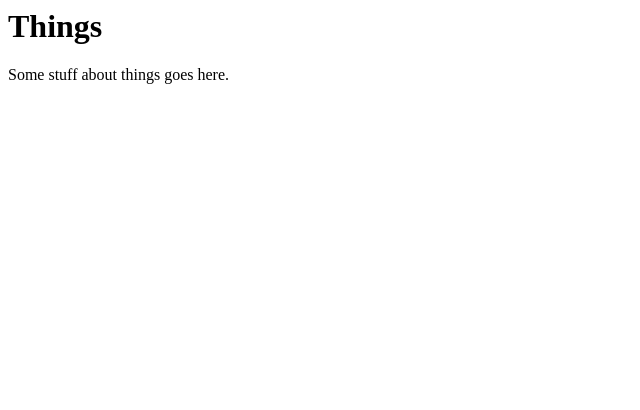
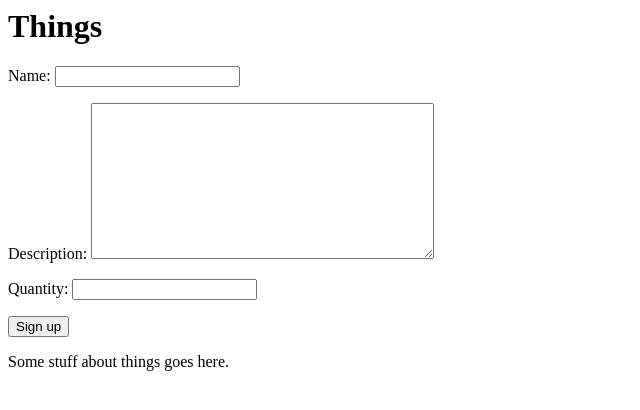
Before and after one commit to KCL-SEG/things-2-zitronee, a Django app: template things/templates/home.html in a window 1280 px wide. Shown: the top 410 px of the page, without its empty margins (0-640 px from the left). Run offline with Django 3.2, Linux system fonts and the light colour scheme; the template is opened without the code that fills it: values that come from a table or form of the project are taken from there, others are empty.

Commit message:
First attempt
Added the form with model form.

```diff
--- a/things/forms.py
+++ b/things/forms.py
@@ -1,3 +1,11 @@
 """Forms of the project."""
 
 # Create your forms here.
+from django import forms
+from .models import Thing
+
+class ThingForm(forms.ModelForm):
+    class Meta:
+        model = Thing
+        fields = ['name','description','quantity']
+        widgets = { 'description': forms.Textarea(), 'quantity':forms.NumberInput() }
--- a/things/templates/home.html
+++ b/things/templates/home.html
@@ -6,6 +6,11 @@
   <h1>
     Things
   </h1>
+  <form>
+    {%csrf_token%}
+    {{ form.as_p }}
+    <input type="submit" value="Sign up">
+  </form>
   <p>Some stuff about things goes here.</p>
 </body>
 </html>
--- a/things/views.py
+++ b/things/views.py
@@ -1,4 +1,5 @@
 from django.shortcuts import render
-
+from .forms import ThingForm
 def home(request):
+    form = ThingForm()
     return render(request, 'home.html', {'form': form})
```
